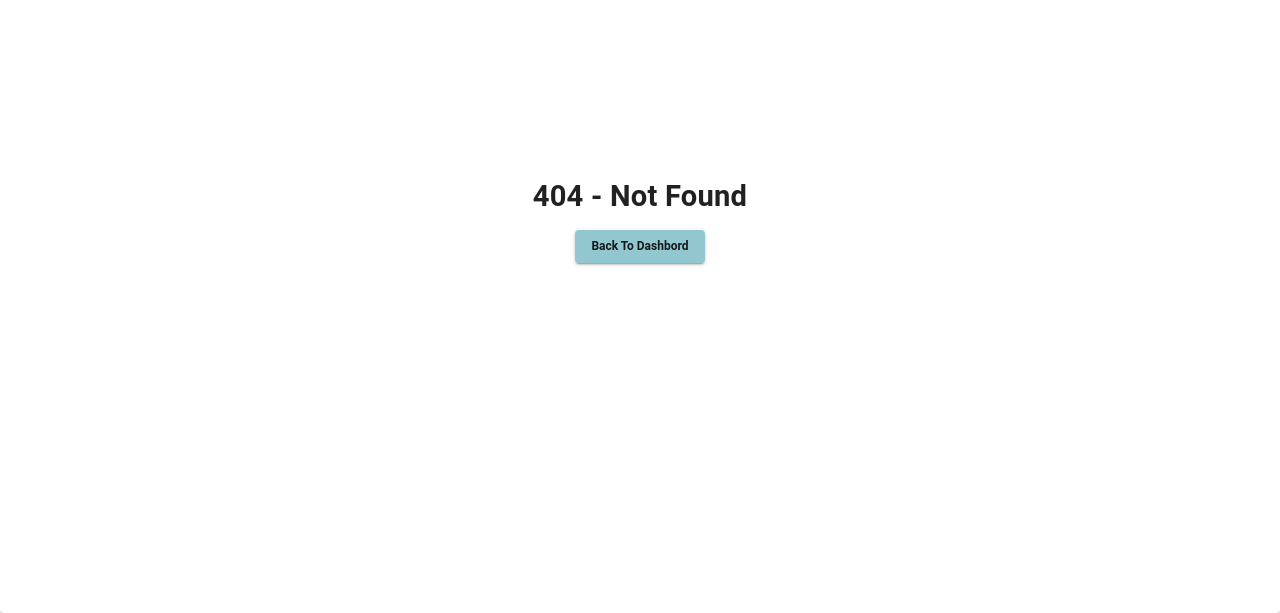
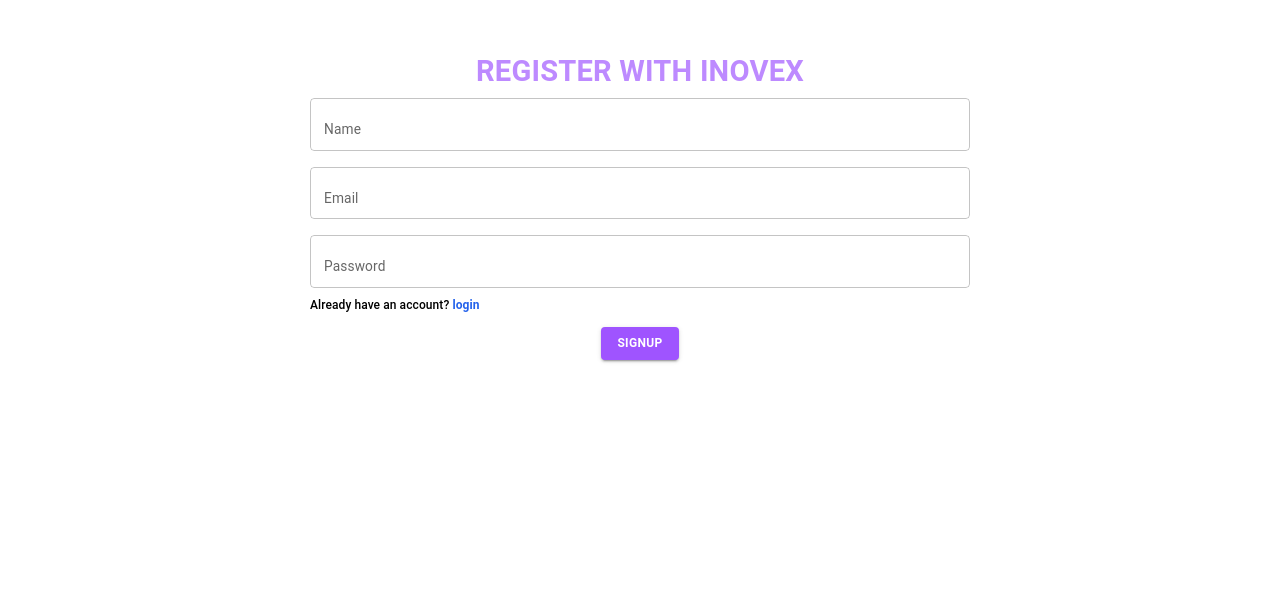
Before and after one commit to aajafry/inovex, a React (Vite) app: page /signup in a window 1280 px wide. Before the commit this address had no page. Shown: the part 187-800 px from the top of the page. Built offline with nearby package versions, Linux system fonts and the light colour scheme.

Commit message:
add signup route and init theme value change

```diff
--- a/src/App.jsx
+++ b/src/App.jsx
@@ -22,6 +22,7 @@
   Settings,
   TicketPreview,
   Tickets,
+  Signup
 } from "../src/pages/Index";
 import "./App.css";
 import { withProtectedLayout } from "./components/layout/withProtectedLayout";
@@ -35,6 +36,7 @@
     <ThemeProvider theme={theme}>
       <Router>
         <Routes>
+          <Route path="/signup" element={<Signup />} />
           <Route path="/login" element={<Login />} />
           <Route path="/logout" element={<Logout />} />
 
--- a/src/features/theme/themeSlice.js
+++ b/src/features/theme/themeSlice.js
@@ -1,9 +1,9 @@
 import { createSlice } from "@reduxjs/toolkit";
 
 const initialState = {
-  praimaryColor: "#92C7CF",
-  secondaryColor: "#AAD7D9",
-  textColor: "#FBF9F1",
+  praimaryColor: "#9F54FF",
+  secondaryColor: "#BD8AFF",
+  textColor: "#FFFFFF",
 };
 
 export const themeSlice = createSlice({
--- a/src/pages/Index.js
+++ b/src/pages/Index.js
@@ -19,7 +19,7 @@
 import Settings from "./Settings";
 import TicketPreview from "./TicketPreview";
 import Tickets from "./Tickets";
-
+import Signup from "./Signup";
 
 export {
   ClientPreview,
@@ -34,5 +34,6 @@
   ServicePreview,
   Services,
   Settings, TicketPreview,
-  Tickets
+  Tickets,
+  Signup
 };
--- a/src/pages/Login.jsx
+++ b/src/pages/Login.jsx
@@ -1,29 +1,29 @@
+/* eslint-disable react/no-unescaped-entities */
 /* eslint-disable no-undef */
 /* eslint-disable no-unused-vars */
-import { zodResolver } from '@hookform/resolvers/zod';
+import { zodResolver } from "@hookform/resolvers/zod";
 import { Box, Typography } from "@mui/material";
 import axios from 'axios';
 import { useForm } from "react-hook-form";
 import { useDispatch } from "react-redux";
-import { Navigate } from 'react-router-dom';
+import { Link, Navigate } from 'react-router-dom';
 import useSWR from 'swr';
 import FormInput from "../components/commons/FormInput";
 import FormSubmitBtn from "../components/commons/FormSubmitBtn";
 import { setAuthToken } from "../features/token/tokenSlice";
-import { loginSchema } from '../utility/zodSchema/loginSchema';
+import { loginSchema } from "../utility/zodSchema/loginSchema";
 
-const URL = process.env.LOGIN_ENDPOINT;
+const URL = `${process.env.AUTH_ENDPOINT}/login`;
 
 export default function Login() {
   const { register, handleSubmit, formState: { errors } } = useForm({
-    // resolver: zodResolver(loginSchema)
+    resolver: zodResolver(loginSchema)
   });
 
   // Use SWR to fetch data
   const { data: token, error, isLoading, mutate } = useSWR([URL]);
 
   const dispatch = useDispatch();
-  // dispatch(setAuthToken(token));
 
   const onSubmit = async (data) => {
     try {
@@ -40,13 +40,13 @@
   return (
     <Box className="flex justify-center items-center h-full">
       <form onSubmit={handleSubmit(onSubmit)}>
-      <Typography variant="h4" align="center" className="uppercase" sx={{ color: "secondary.main"}}>inovex</Typography>
+        <Typography variant="h4" align="center" className="uppercase font-semibold" sx={{ color: "secondary.main"}}>wellcome to inovex</Typography>
+
         <FormInput
-          label="User Email"
+          label="Email"
           type="email"
           name="email"
           register={register}
-          // required
         />
         {errors?.email && <Typography variant="subtitle2" sx={{color: 'error.main'}}>{errors.email.message}</Typography>}
 
@@ -55,10 +55,12 @@
           name="password"
           type="password"
           register={register}
-          // required
         />
         {errors?.password && <Typography variant="subtitle2" sx={{color: 'error.main'}}>{errors.password.message}</Typography>}
 
+        <Typography variant="subtitle2">
+          Don't have an account? <Link to="/signup" className="text-blue-600 font-semibold">signup</Link>
+        </Typography>
         <FormSubmitBtn label="login" />
 
         {/* Display loading state */}
--- /dev/null
+++ b/src/pages/Signup.jsx
@@ -0,0 +1,89 @@
+/* eslint-disable no-undef */
+/* eslint-disable no-unused-vars */
+import { zodResolver } from "@hookform/resolvers/zod";
+import { Box, Typography } from "@mui/material";
+import axios from "axios";
+import { useState } from "react";
+import { useForm } from "react-hook-form";
+import { Link, Navigate } from "react-router-dom";
+import useSWR from 'swr';
+import FormInput from "../components/commons/FormInput";
+import FormSubmitBtn from "../components/commons/FormSubmitBtn";
+import { signupSchema } from "../utility/zodSchema/signupSchema";
+
+const URL = `${process.env.AUTH_ENDPOINT}/signup`;
+
+export default function Signup() {
+  const [isFormSubmited, setIsFormSubmited] = useState(false);
+  const {
+    register,
+    handleSubmit,
+    formState: { errors },
+  } = useForm({
+    resolver: zodResolver(signupSchema)
+  });
+
+  const { data: newUser, error, isLoading, mutate } = useSWR([URL]);
+
+  const onSubmit = async (data) => {
+    const formData = new FormData();
+    formData.append("name", data.name);
+    formData.append("email", data.email);
+    formData.append("password", data.password);
+
+    try {
+      // const response = await axios.post(URL, formData);
+      const response = await axios.post(URL, data);
+      // If successful, update the data with SWR
+      mutate(response.data, false);
+      setIsFormSubmited(true);
+    } catch (error) {
+      console.error("Error submitting form:", error.message);
+    }
+  };
+
+  return (
+    <Box className="flex justify-center items-center h-full">
+    <form onSubmit={handleSubmit(onSubmit)}>
+      <Typography variant="h4" align="center" className="uppercase font-semibold" sx={{ color: "secondary.main"}}>register with inovex</Typography>
+       <FormInput
+        label="Name"
+        type="text"
+        name="name"
+        register={register}
+      />
+      {errors.name && <Typography variant="subtitle2" sx={{color: 'error.main'}}>{errors.name.message}</Typography>}
+
+      <FormInput
+        label="Email"
+        type="email"
+        name="email"
+        register={register}
+      />
+      {errors.email && <Typography variant="subtitle2" sx={{color: 'error.main'}}>{errors.email.message}</Typography>}
+
+      <FormInput
+        label="Password"
+        type="password"
+        name="password"
+        register={register}
+      />
+      {errors.password && <Typography variant="subtitle2" sx={{color: 'error.main'}}>{errors.password.message}</Typography>}
+
+
+      <Typography variant="subtitle2">
+        Already have an account? <Link to="/login" className="text-blue-600 font-semibold">login</Link>
+      </Typography>
+
+      <FormSubmitBtn label="signup" isdisabled={isFormSubmited} />
+
+      {/* Display loading state */}
+        {isLoading && <p>Loading...</p>}
+        {/* Display error state */}
+        {error && <p>Error: {error?.message}</p>}
+        {/* Navigate dashboard */}
+        {newUser &&  <Navigate to='/login' replace />}
+    </form>
+    </Box>
+  );
+}
--- a/src/utility/zodSchema/loginSchema.jsx
+++ b/src/utility/zodSchema/loginSchema.jsx
@@ -6,14 +6,14 @@
         required_error: "email is required",
         invalid_type_error: "email must be a string",
       })
-      .email({ message: "invalid email address" }),
+      .email({ message: "invalid email address" })
+      .nonempty({ message: "email is required" }),
     password: z
-      .string()
-      .min(8, { message: "password must be contain at least 8 characters long" })
-      .max(32, { message: "password must be contain at most 32 characters long" })
-      .regex(/^(?=.*[a-z])(?=.*[A-Z])(?=.*\d)(?=.*[!@#$%&*-])[A-Za-z\d!@#$%&*-]{8,}$/, {
-        message: "password must contain at least one lowercase letter, one uppercase letter, one number, and one special character",
+      .string({
+        required_error: "password is required",
+        invalid_type_error: "invalid password",
       })
+      .nonempty({ message: "password is required" }),
 })
 
 export { loginSchema };
--- /dev/null
+++ b/src/utility/zodSchema/signupSchema.jsx
@@ -0,0 +1,29 @@
+import * as z from "zod";
+
+const signupSchema = z.object({
+    name: z
+      .string({
+        required_error: "name is required",
+        invalid_type_error: "name must be a string",
+      })
+      .min(3, { message: "name must be contain at least 3 characters" })
+      .max(16, { message: "name must be contain at most 16 characters" })
+      .nonempty({ message: "name is required" }),
+    email: z
+      .string({
+        required_error: "email is required",
+        invalid_type_error: "email must be a string",
+      })
+      .email({ message: "invalid email address" })
+      .nonempty({ message: "email is required" }),
+    password: z
+      .string()
+      .min(8, { message: "password must be contain at least 8 characters long" })
+      .max(32, { message: "password must be contain at most 32 characters long" })
+      .regex(/^(?=.*[a-z])(?=.*[A-Z])(?=.*\d)(?=.*[!@#$%&*-])[A-Za-z\d!@#$%&*-]{8,}$/, {
+         message: "password must contain at least one lowercase letter, one uppercase letter, one number, and one special character",
+      })
+      .nonempty({ message: "password is required" }),
+ })
+
+export { signupSchema };
```
Also changed, not shown: 2 other files (tests, documents, lock files or other folders).
